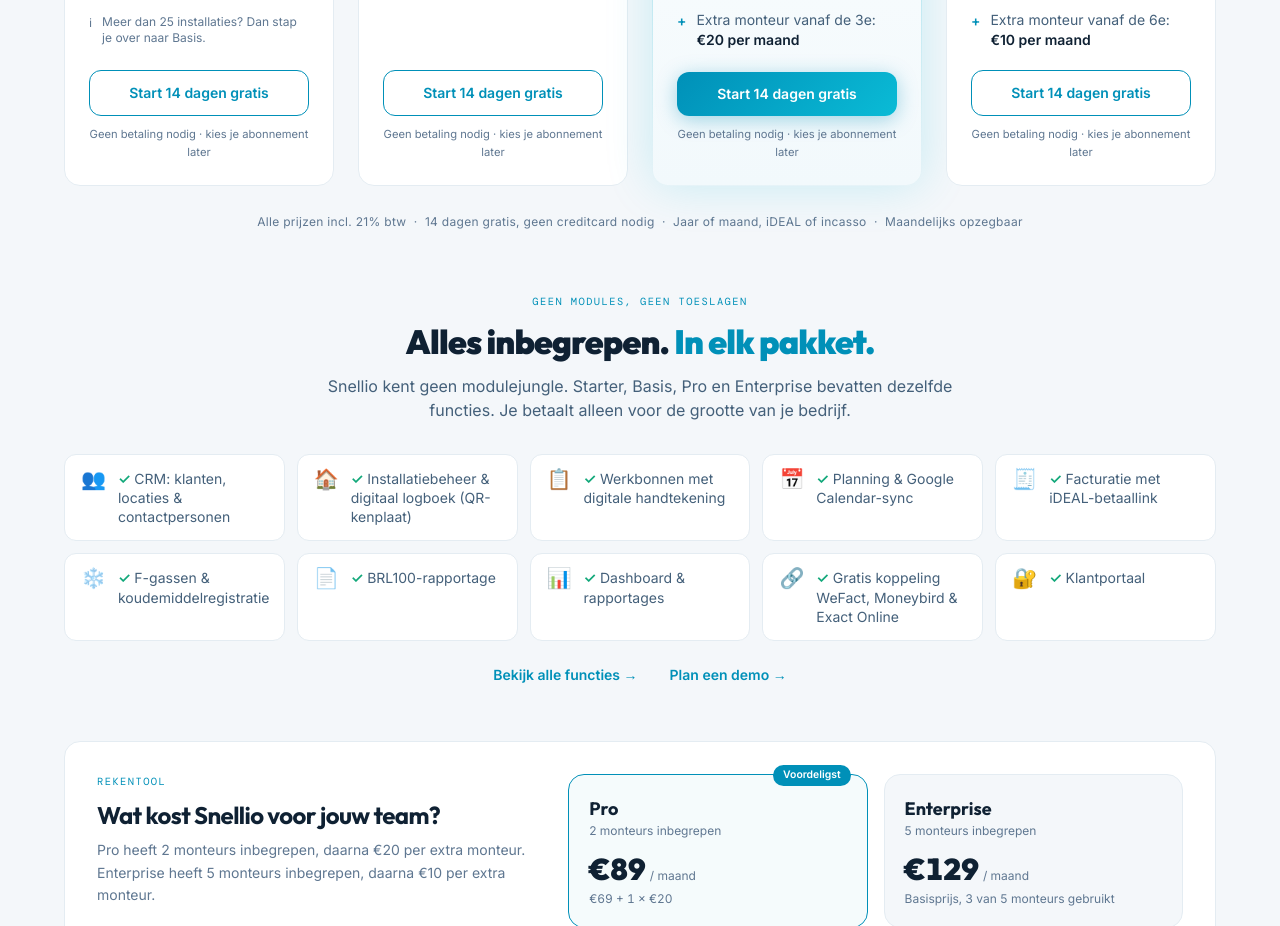
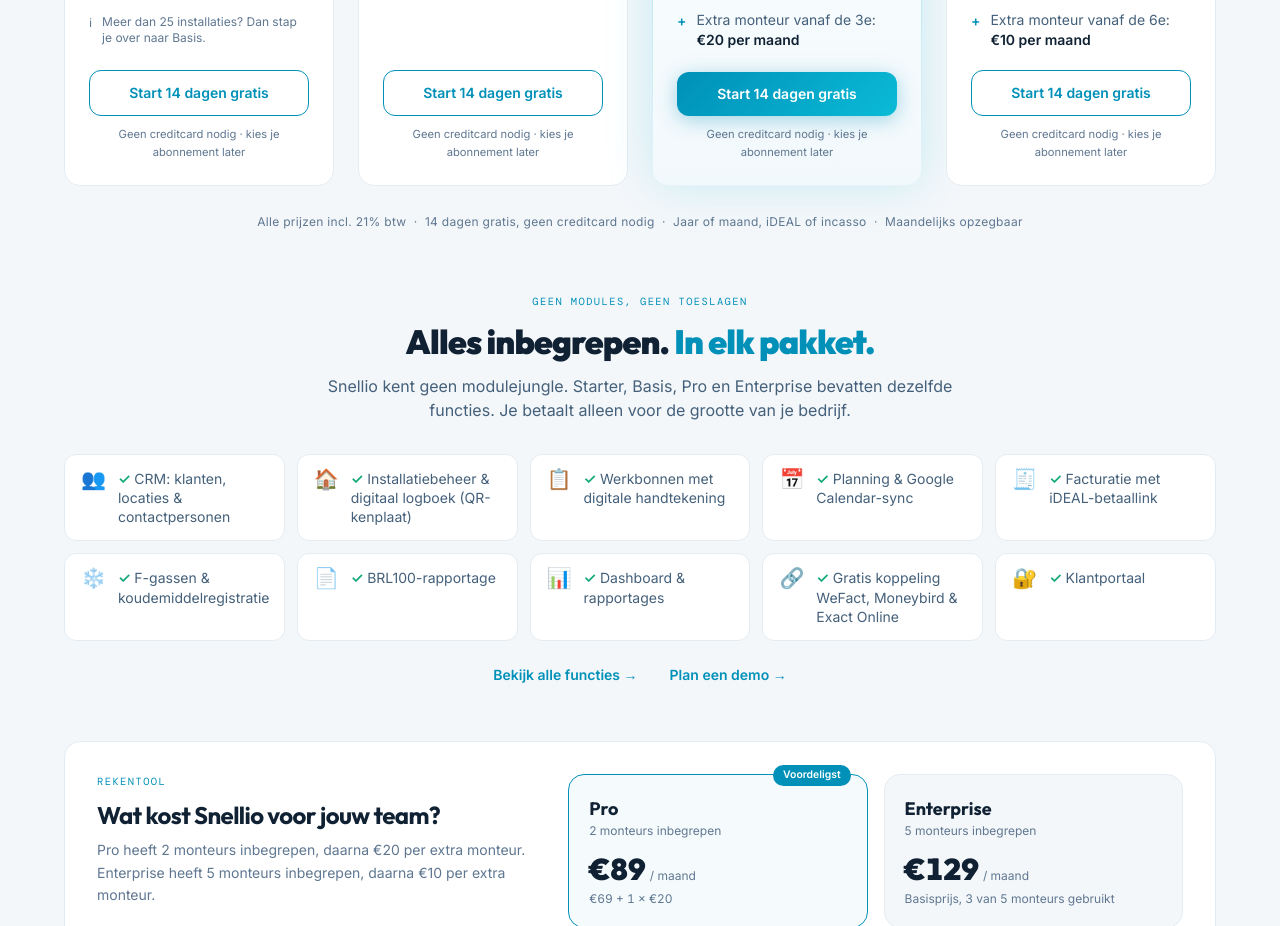
Before and after one commit to snelaircos/snellio-website, a Next.js app: page /pricing in a window 1280 px wide. Shown: the part 1340-2266 px from the top of the page. Built offline with nearby package versions, Linux system fonts and the light colour scheme; no server answers.

Commit message:
copy(pricing): kaart-voettekst 'geen creditcard nodig', gelijk aan de rest van de site
Co-Authored-By: Claude Opus 5 (1M context) <noreply@anthropic.com>

```diff
--- a/components/sections/Pricing.tsx
+++ b/components/sections/Pricing.tsx
@@ -272,7 +272,7 @@ function PlanCard({ plan, annual, index }: PlanCardProps) {
           Start {TRIAL_DAGEN} dagen gratis
         </Link>
         <p className="text-center text-[.7rem] text-[var(--muted2)] mt-2.5">
-          Geen betaling nodig · kies je abonnement later
+          Geen creditcard nodig · kies je abonnement later
         </p>
       </div>
     </article>
```
